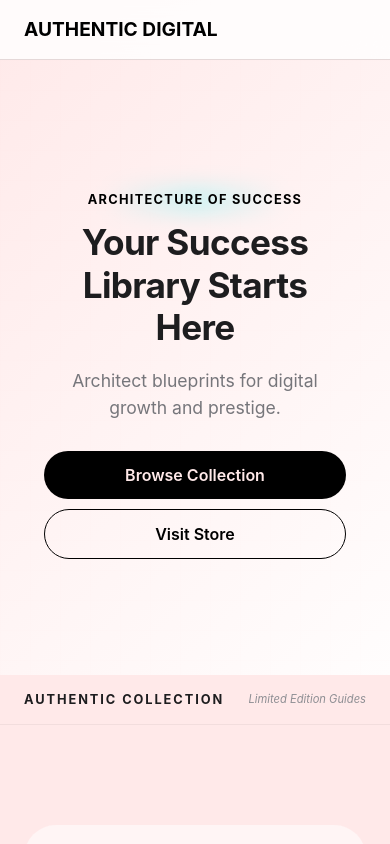
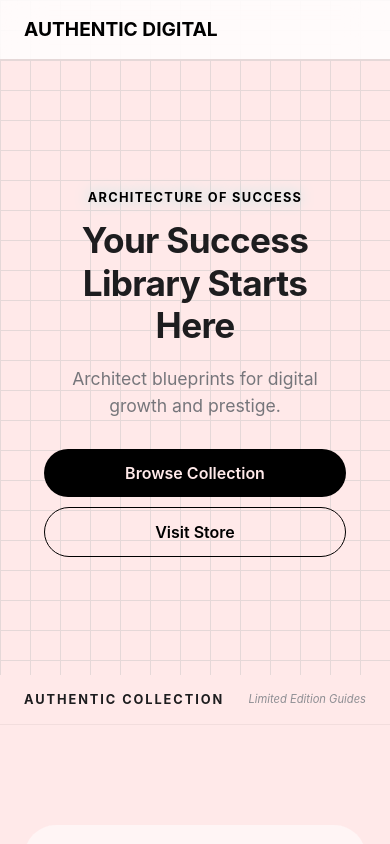
Before and after one commit to inhp1231-ui/Authentic-Digital, a website: page index.html in a window 390 px wide. Shown: the top 844 px of the page. Drawn offline with Linux system fonts and the light colour scheme; some packages are replaced by stand-ins of ours; a script that the page names is missing; a web font is replaced by a local one.

Commit message:
Add files via upload

```diff
--- a/index.html
+++ b/index.html
@@ -126,10 +126,10 @@
             justify-content: center;
             position: relative;
             overflow: hidden;
-            /* Blueprint Grid Pattern */
+            background-color: var(--primary);
             background-image:
-                linear-gradient(rgba(0, 0, 0, 0.03) 1px, transparent 1px),
-                linear-gradient(90deg, rgba(0, 0, 0, 0.03) 1px, transparent 1px);
+                linear-gradient(var(--border) 1px, transparent 1px),
+                linear-gradient(90deg, var(--border) 1px, transparent 1px);
             background-size: 50px 50px;
         }
 
@@ -276,21 +276,6 @@
             font-weight: 700;
             letter-spacing: 0.1em;
             margin-bottom: 12px;
-            position: relative;
-            display: inline-block;
-        }
-
-        .hero-content .eyebrow::after {
-            content: '';
-            position: absolute;
-            top: 50%;
-            left: 50%;
-            transform: translate(-50%, -50%);
-            width: 120%;
-            height: 150%;
-            background: radial-gradient(circle, rgba(0, 255, 255, 0.2) 0%, transparent 70%);
-            z-index: -1;
-            filter: blur(10px);
         }
 
         .product-title {
@@ -461,14 +446,17 @@
                 display: flex;
                 align-items: center;
                 padding-top: 80px;
-                /* Premium Blueprint + Fade on Mobile */
-                background:
-                    linear-gradient(135deg, rgba(255, 233, 233, 0.9) 0%, rgba(255, 255, 255, 0.9) 100%),
-                    linear-gradient(rgba(0,0,0,0.02) 1px, transparent 1px),
-                    linear-gradient(90deg, rgba(0,0,0,0.02) 1px, transparent 1px);
-                background-size: 100% 100%, 30px 30px, 30px 30px;
+                background-color: var(--primary);
+                background-image:
+                    linear-gradient(var(--border) 1px, transparent 1px),
+                    linear-gradient(90deg, var(--border) 1px, transparent 1px);
+                background-size: 30px 30px;
             }
             .spline-container { display: none !important; }
+
+            .glow-text {
+                text-shadow: 0 0 15px rgba(0, 255, 255, 0.4), 0 0 30px rgba(0, 255, 255, 0.1);
+            }
 
             .hero-content {
                 padding: 20px;
@@ -527,7 +515,7 @@
         </div>
         <div class="container hero-grid">
             <div class="hero-content" style="z-index: 20; position: relative;">
-                <div class="eyebrow">Architecture of Success</div>
+                <div class="eyebrow glow-text">Architecture of Success</div>
                 <h1>Your Success Library Starts Here</h1>
                 <p>Architect blueprints for digital growth and prestige.</p>
                 <div>
```
